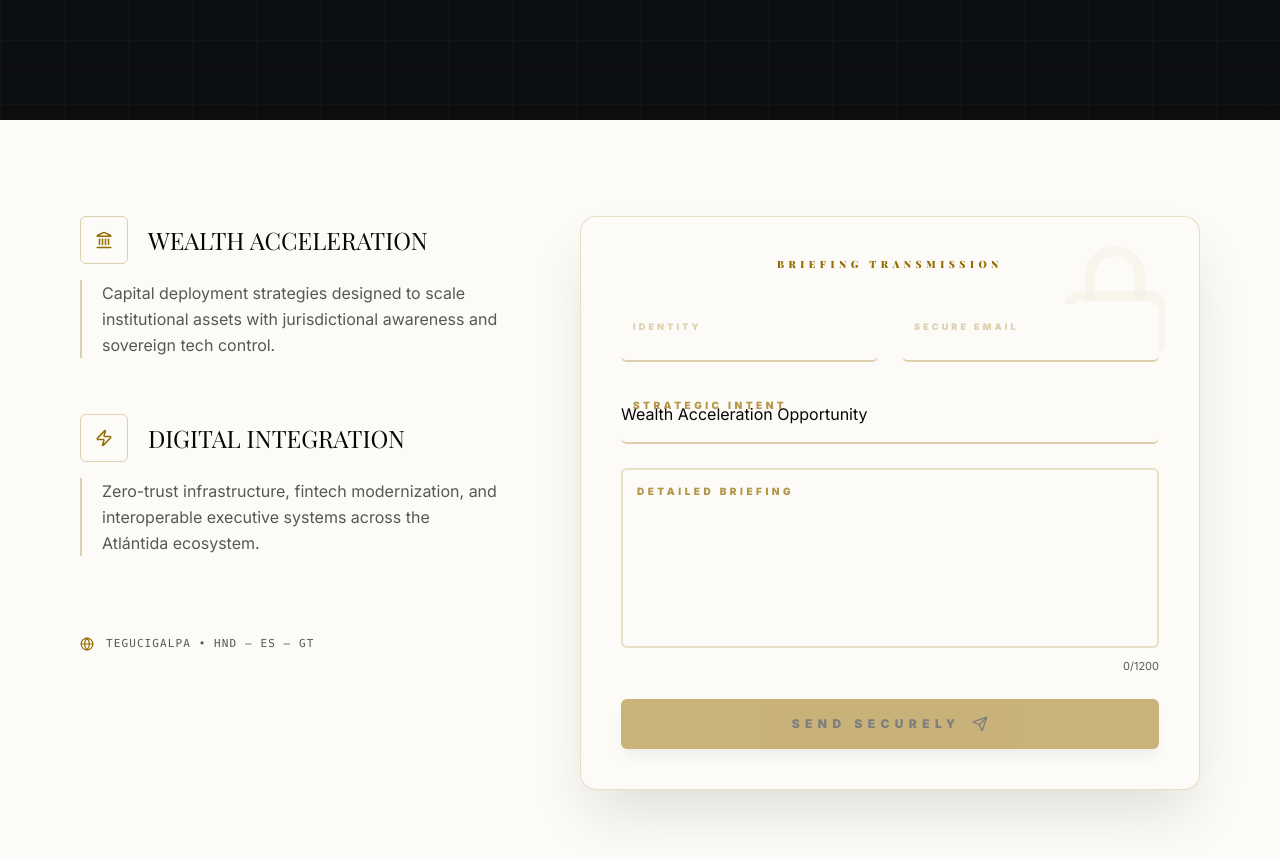
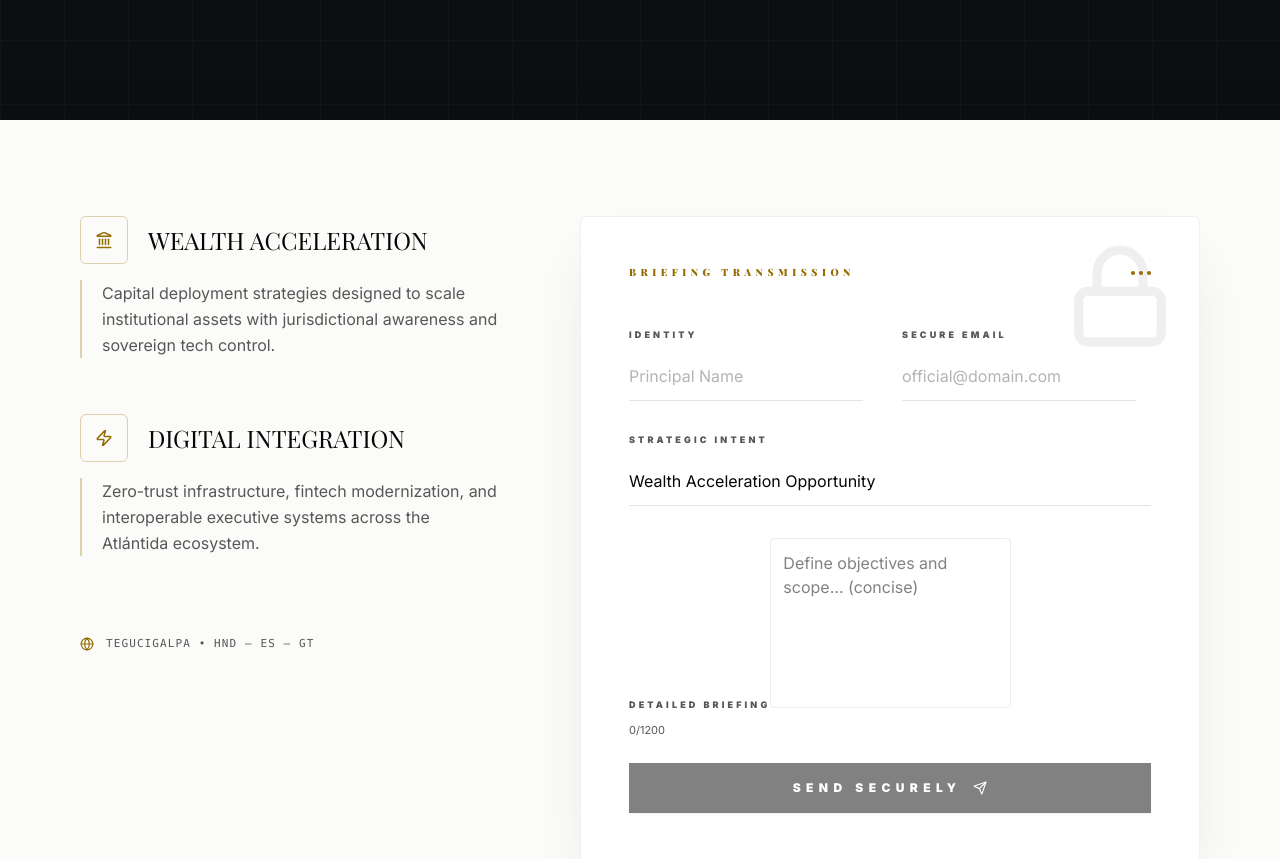
Before and after one commit to legitking4pf/DJF-site, a Next.js app: page /contact in a window 1280 px wide. Shown: the part 600-1459 px from the top of the page. Built offline with nearby package versions, Linux system fonts and the light colour scheme; a web font is replaced by a local one.

Commit message:
update page.tsx

```diff
--- a/src/app/contact/page.tsx
+++ b/src/app/contact/page.tsx
@@ -33,7 +33,10 @@ export default function ExecutiveContact() {
     show: {
       opacity: 1,
       y: 0,
-      transition: { duration: 0.7, ease: [0.22, 1, 0.36, 1] },
+      transition: {
+        duration: 0.7,
+        ease: [0.22, 1, 0.36, 1],
+      },
     },
   };
 
@@ -42,6 +45,7 @@ export default function ExecutiveContact() {
 
       {/* === HERO / HEADER === */}
       <section className="relative min-h-[90vh] flex items-center overflow-hidden">
+        {/* Background layers */}
         <div className="absolute inset-0 bg-[radial-gradient(circle_at_20%_20%,rgba(197,157,72,0.18),transparent_55%)]" />
         <div className="absolute inset-0 bg-[linear-gradient(180deg,#0B0D0F_0%,#0E1114_60%,#0B0D0F_100%)]" />
         <div className="absolute inset-0 opacity-[0.06] bg-[linear-gradient(to_right,rgba(255,255,255,0.4)_1px,transparent_1px),linear-gradient(to_bottom,rgba(255,255,255,0.4)_1px,transparent_1px)] bg-[size:64px_64px]" />
@@ -77,7 +81,10 @@ export default function ExecutiveContact() {
             </motion.div>
 
             {/* Right */}
-            <motion.div variants={itemVars} className="lg:col-span-4 lg:text-right">
+            <motion.div
+              variants={itemVars}
+              className="lg:col-span-4 lg:text-right"
+            >
               <p className="text-[11px] uppercase tracking-[0.35em] text-ash font-bold">
                 Institutional Ops
                 <br />
@@ -90,9 +97,8 @@ export default function ExecutiveContact() {
         </div>
       </section>
 
-      {/* === BODY (Pillars + Form) === */}
-      <section className="max-w-7xl mx-auto px-6 lg:px-20 py-24 grid grid-cols-1 lg:grid-cols-12 gap-20 bg-bone text-obsidian">
-
+      {/* === BODY === */}
+      <section className="max-w-7xl mx-auto px-6 lg:px-20 py-24 grid grid-cols-1 lg:grid-cols-12 gap-20 bg-[#FBFBF9] text-obsidian">
         {/* LEFT: PILLARS */}
         <motion.div
           variants={containerVars}
@@ -111,8 +117,8 @@ export default function ExecutiveContact() {
               </h2>
             </div>
             <p className="text-ash leading-relaxed border-l-2 border-gold/30 pl-5">
-              Capital deployment strategies designed to scale institutional assets with
-              jurisdictional awareness and sovereign tech control.
+              Capital deployment strategies designed to scale institutional
+              assets with jurisdictional awareness and sovereign tech control.
             </p>
           </motion.div>
 
@@ -147,14 +153,21 @@ export default function ExecutiveContact() {
           viewport={{ once: true }}
           className="lg:col-span-7"
         >
-          <div className="relative z-10 p-10 bg-bone rounded-2xl shadow-[0_30px_60px_-10px_rgba(0,0,0,0.12)] border border-gold/20 overflow-hidden">
-            <div className="absolute top-6 right-6 opacity-10">
-              <Lock size={120} className="text-gold/40" />
+          <div className="bg-white p-8 md:p-12 shadow-[0_30px_60px_-20px_rgba(0,0,0,0.12)] border border-obsidian/6 relative overflow-hidden rounded-md">
+            <div className="absolute top-6 right-6 opacity-6">
+              <Lock size={110} />
             </div>
 
-            <h3 className="text-[10px] font-black uppercase tracking-[0.45em] text-gold mb-8 text-center">
-              Briefing Transmission
-            </h3>
+            <div className="flex justify-between items-center mb-10 relative z-10">
+              <h3 className="text-[10px] font-black uppercase tracking-[0.45em] text-gold">
+                Briefing Transmission
+              </h3>
+              <div className="flex gap-1">
+                {[1, 2, 3].map((i) => (
+                  <div key={i} className="w-1 h-1 bg-gold rounded-full" />
+                ))}
+              </div>
+            </div>
 
             <AnimatePresence mode="wait">
               {state.succeeded ? (
@@ -165,100 +178,98 @@ export default function ExecutiveContact() {
                   className="text-center py-16 space-y-5"
                   aria-live="polite"
                 >
-                  <div className="w-24 h-24 bg-gold/10 rounded-full flex items-center justify-center mx-auto mb-3">
-                    <CheckCircle2 size={50} className="text-gold" />
+                  <div className="w-20 h-20 bg-gold/10 rounded-full flex items-center justify-center mx-auto mb-3">
+                    <CheckCircle2 size={44} className="text-gold" />
                   </div>
-                  <h4 className="text-2xl font-display uppercase tracking-tight text-obsidian">Transmission Successful</h4>
+                  <h4 className="text-2xl font-display uppercase tracking-tight">Transmission Successful</h4>
                   <p className="text-ash text-sm font-medium uppercase tracking-[0.2em]">
                     Logged to GFA Executive Registry
                   </p>
                   <button
                     onClick={() => window.location.reload()}
-                    className="mt-6 inline-flex items-center gap-2 px-6 py-3 bg-gold text-obsidian font-bold tracking-[0.35em] uppercase rounded-md shadow hover:scale-[1.02] transition-all"
+                    className="mt-6 inline-flex items-center gap-2 px-5 py-3 bg-obsidian text-white uppercase text-[11px] font-bold tracking-[0.35em] hover:bg-gold hover:text-obsidian transition"
                   >
-                    New Transmission <ArrowRight size={16} />
+                    New Transmission <ArrowRight size={14} />
                   </button>
                 </motion.div>
               ) : (
                 <form
-                  onSubmit={(e) => { e.preventDefault(); handleSubmit(e); }}
+                  onSubmit={(e) => {
+                    e.preventDefault();
+                    handleSubmit(e);
+                  }}
                   className="space-y-6 relative z-10"
                   aria-label="Executive briefing form"
                 >
                   <div className="grid grid-cols-1 md:grid-cols-2 gap-6">
-                    {/* Identity */}
-                    <div className="relative">
+                    <div>
+                      <label className="text-[9px] font-black uppercase tracking-[0.35em] text-ash">
+                        Identity
+                      </label>
                       <input
                         type="text"
                         name="name"
+                        placeholder="Principal Name"
                         required
-                        placeholder=" "
-                        className="peer w-full bg-bone border-b-2 border-gold/30 py-4 text-base text-obsidian placeholder-transparent focus:border-gold outline-none rounded-md"
+                        className="mt-2 bg-transparent border-b border-obsidian/10 py-3 text-base focus:border-gold outline-none placeholder:text-obsidian/30"
                       />
-                      <label className="absolute left-3 top-3 text-gold/70 text-[10px] font-black uppercase tracking-[0.35em] peer-placeholder-shown:top-4 peer-placeholder-shown:text-gold/30 peer-placeholder-shown:text-[9px] transition-all pointer-events-none">
-                        Identity
-                      </label>
                     </div>
 
-                    {/* Email */}
-                    <div className="relative">
+                    <div>
+                      <label className="text-[9px] font-black uppercase tracking-[0.35em] text-ash">
+                        Secure Email
+                      </label>
                       <input
                         type="email"
                         name="email"
+                        placeholder="official@domain.com"
                         required
-                        placeholder=" "
-                        className="peer w-full bg-bone border-b-2 border-gold/30 py-4 text-base text-obsidian placeholder-transparent focus:border-gold outline-none rounded-md"
+                        className="mt-2 bg-transparent border-b border-obsidian/10 py-3 text-base focus:border-gold outline-none placeholder:text-obsidian/30"
                       />
-                      <label className="absolute left-3 top-3 text-gold/70 text-[10px] font-black uppercase tracking-[0.35em] peer-placeholder-shown:top-4 peer-placeholder-shown:text-gold/30 peer-placeholder-shown:text-[9px] transition-all pointer-events-none">
-                        Secure Email
-                      </label>
                       <ValidationError prefix="Email" field="email" errors={state.errors} className="text-gold text-[11px] mt-1" />
                     </div>
                   </div>
 
-                  {/* Intent */}
-                  <div className="relative">
+                  <div>
+                    <label className="text-[9px] font-black uppercase tracking-[0.35em] text-ash">
+                      Strategic Intent
+                    </label>
                     <select
                       name="intent"
-                      className="peer w-full bg-bone border-b-2 border-gold/30 py-4 text-base text-obsidian focus:border-gold outline-none rounded-md appearance-none"
+                      className="mt-2 bg-transparent border-b border-obsidian/10 py-3 text-base focus:border-gold outline-none cursor-pointer appearance-none w-full"
                     >
                       <option>Wealth Acceleration Opportunity</option>
                       <option>GFA Strategic Growth Network Inquiry</option>
                       <option>Digital Integration Partnership</option>
                       <option>Executive Protocol Consultation</option>
                     </select>
-                    <label className="absolute left-3 top-3 text-gold/70 text-[10px] font-black uppercase tracking-[0.35em] peer-focus:text-gold transition-all pointer-events-none">
-                      Strategic Intent
-                    </label>
                   </div>
 
-                  {/* Message */}
-                  <div className="relative">
+                  <div>
+                    <label className="text-[9px] font-black uppercase tracking-[0.35em] text-ash">
+                      Detailed Briefing
+                    </label>
                     <textarea
                       name="message"
                       rows={6}
                       value={message}
                       onChange={(e) => setMessage(e.target.value)}
-                      placeholder=" "
+                      placeholder="Define objectives and scope… (concise)"
+                      className="mt-2 bg-transparent border border-obsidian/8 rounded p-3 text-base focus:border-gold outline-none resize-none min-h-[120px]"
                       maxLength={maxChars}
-                      className="peer w-full bg-bone border-2 border-gold/20 rounded-md p-4 text-base text-obsidian focus:border-gold outline-none resize-none min-h-[140px]"
                     />
-                    <label className="absolute left-4 top-4 text-gold/70 text-[10px] font-black uppercase tracking-[0.35em] peer-focus:text-gold transition-all pointer-events-none">
-                      Detailed Briefing
-                    </label>
-                    <div className="flex justify-end text-[11px] text-ash mt-1">
-                      {charCount}/{maxChars}
+                    <div className="flex justify-between items-center mt-2 text-[11px] text-ash">
+                      <span>{charCount}/{maxChars}</span>
                     </div>
                   </div>
 
-                  {/* Submit */}
                   <button
                     type="submit"
                     disabled={state.submitting || !message.trim()}
-                    className="group w-full bg-gold text-obsidian py-4 text-[12px] font-black uppercase tracking-[0.45em] rounded-md shadow-lg hover:shadow-xl hover:scale-[1.02] transition-all duration-300 flex items-center justify-center gap-3 disabled:opacity-50"
+                    className="group w-full bg-obsidian text-white py-4 text-[12px] font-black uppercase tracking-[0.45em] hover:bg-gold hover:text-obsidian transition-all duration-300 flex items-center justify-center gap-3 disabled:opacity-50 shadow"
                   >
                     {state.submitting ? "TRANSMITTING..." : "Send Securely"}
-                    <Send size={16} />
+                    <Send size={14} />
                   </button>
                 </form>
               )}
```
